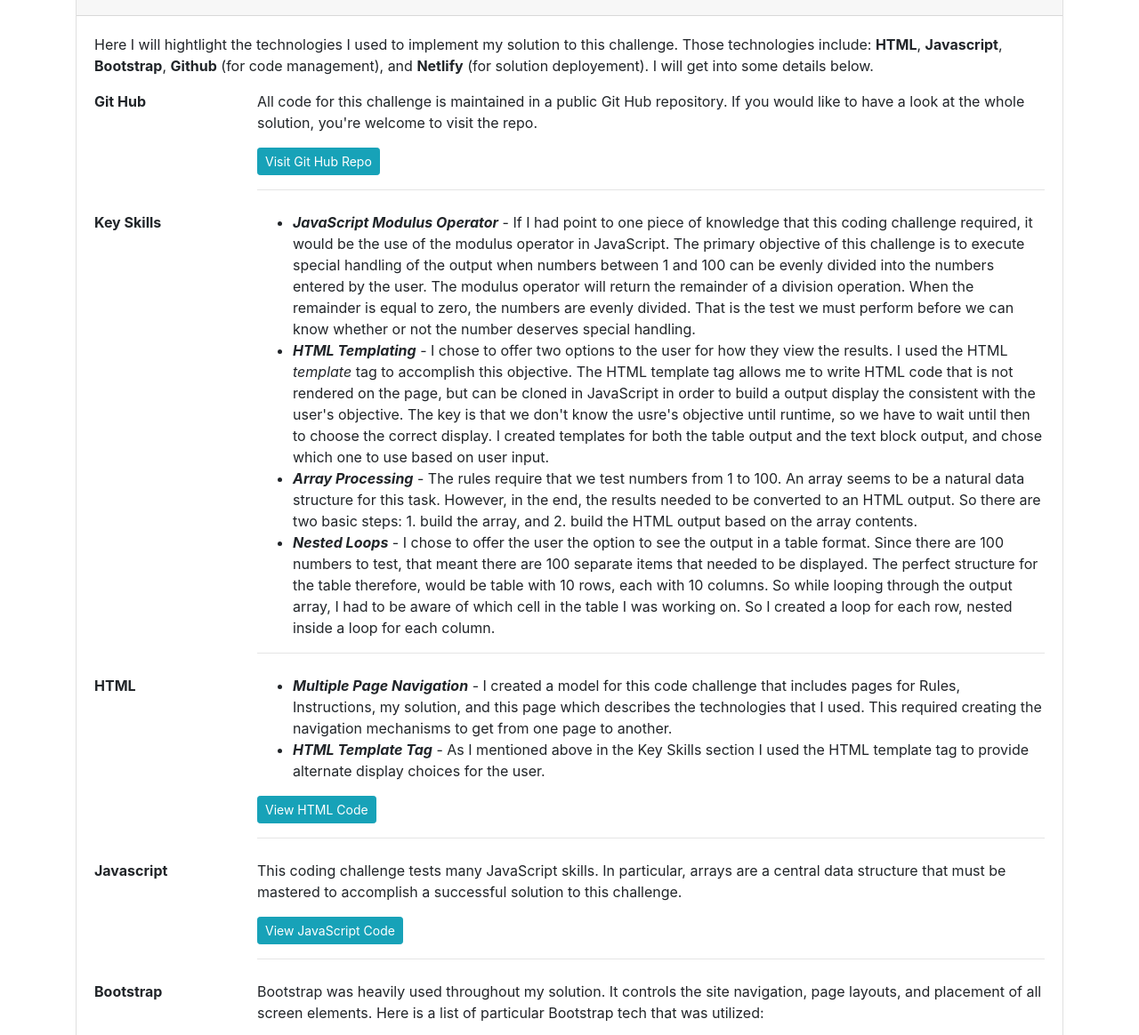
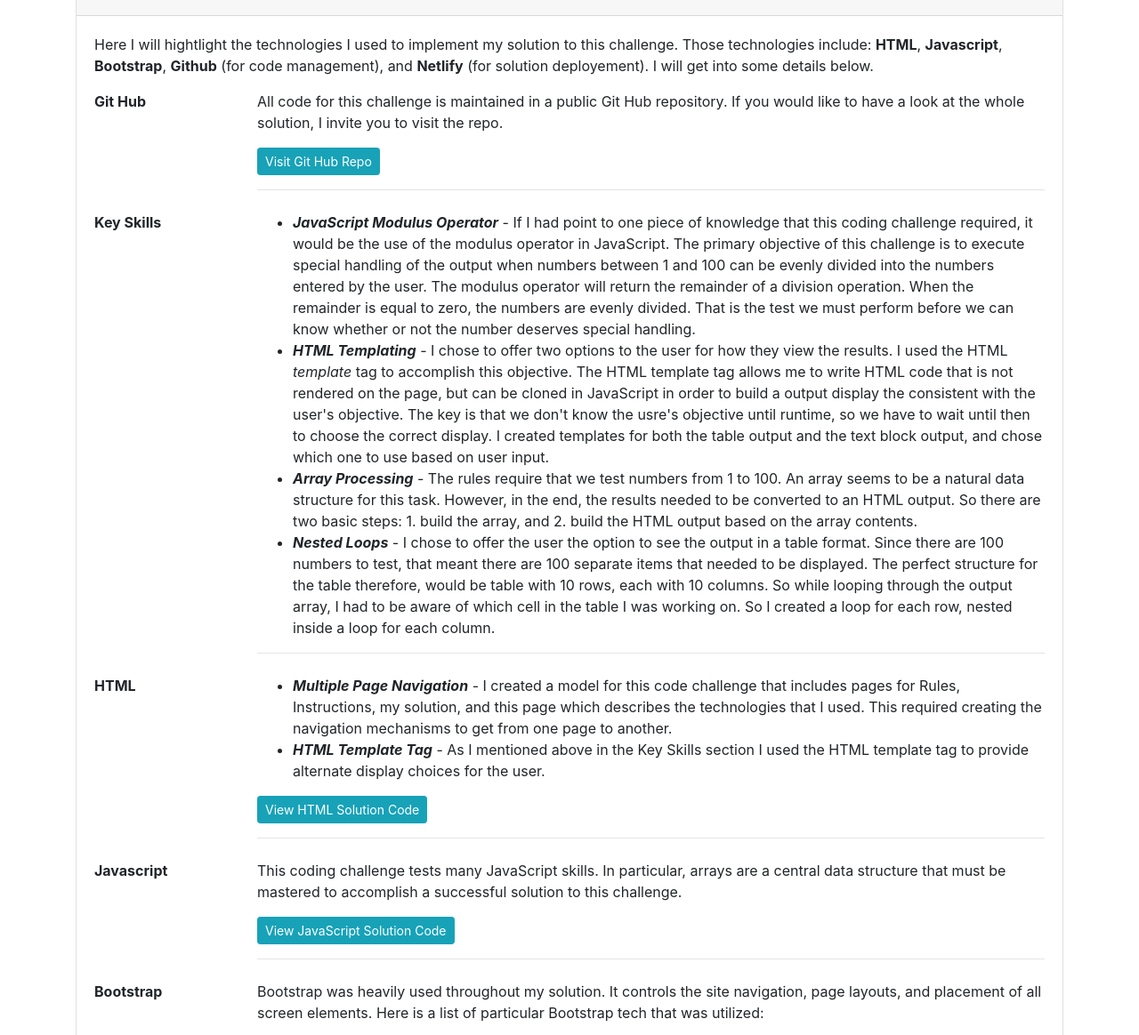
Before and after one commit to gps57/gpsFizzBuzz, a plain HTML site: page html/tech-used.html in a window 1280 px wide. Shown: the part 109-1273 px from the top of the page at 89% size. Drawn offline with nearby package versions, Linux system fonts and the light colour scheme.

Commit message:
Made button text more descriptive
Made button text more descriptive.

```diff
--- a/html/tech-used.html
+++ b/html/tech-used.html
@@ -63,7 +63,7 @@
                 <dd class="col-sm-10">
                   <p>
                     All code for this challenge is maintained in a public Git Hub repository.
-                    If you would like to have a look at the whole solution, you're welcome to visit the repo.
+                    If you would like to have a look at the whole solution, I invite you to visit the repo.
                   </p>
                   <a href="https://github.com/gps57/gpsFizzBuzz" class="btn btn-sm btn-info" target="_blank">Visit Git Hub Repo</a>
                   <hr />
@@ -121,7 +121,7 @@
                     </li>
 
                   </ul>
-                  <button id="jsHtmlBtn" class="btn btn-info btn-sm" data-toggle="collapse" data-target="#htmlCodeArea">View HTML Code</button>
+                  <button id="jsHtmlBtn" class="btn btn-info btn-sm" data-toggle="collapse" data-target="#htmlCodeArea">View HTML Solution Code</button>
                   <div id="htmlCodeArea" class="container collapse">
                     <pre id="code-output" class="line-numbers language-javascript" data-src="../html/solution.html"></pre>
                   </div>
@@ -133,7 +133,7 @@
                     This coding challenge tests many JavaScript skills. In particular, arrays are a central
                     data structure that must be mastered to accomplish a successful solution to this challenge.
                   </p>
-                  <button id="jsCodeBtn" class="btn btn-info btn-sm" data-toggle="collapse" data-target="#jsCodeArea">View JavaScript Code</button>
+                  <button id="jsCodeBtn" class="btn btn-info btn-sm" data-toggle="collapse" data-target="#jsCodeArea">View JavaScript Solution Code</button>
                   <div id="jsCodeArea" class="container collapse">
                     <pre id="code-output" class="line-numbers language-javascript" data-src="../js/scripts.js"></pre>
                   </div>
```
